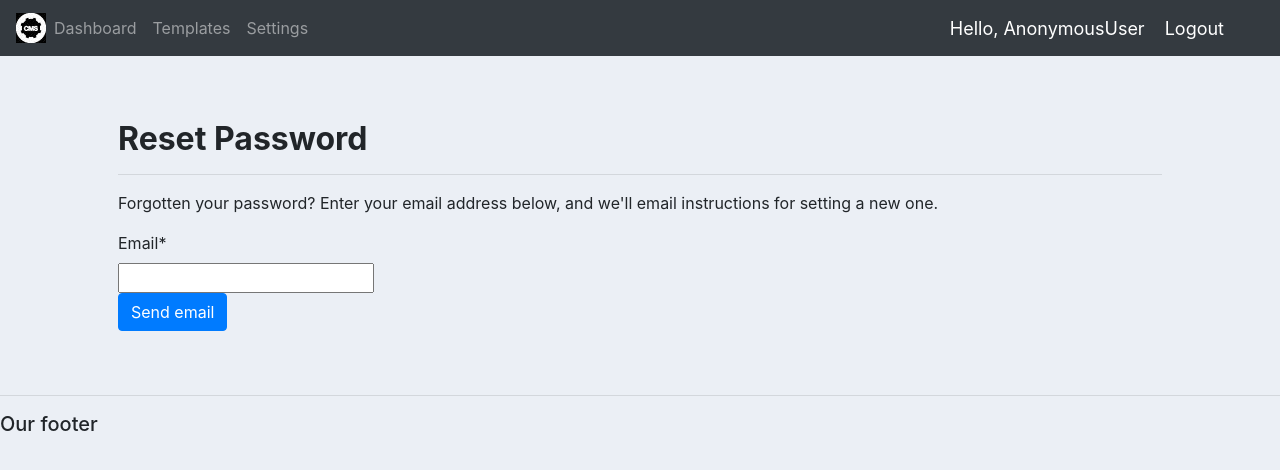
After one commit to wense02/Project, a Django app: page /password_reset/ in a window 1280 px wide. The commit adds this page. Shown: the top 470 px of the page. Run offline with Django 4.2, Linux system fonts and the light colour scheme; some libraries are stand-ins or nearby versions.

Commit message:
Implement the forgot password function for build stage, which will be optimized for production, the forgot password requests the email you signed up into the platform with, then after you have supplied that, a one time url will be provided which you will use and change your password.

```diff
--- a/my_cms/accounts/templates/accounts/login.html
+++ b/my_cms/accounts/templates/accounts/login.html
@@ -106,6 +106,8 @@
 							<div class="d-flex justify-content-center mt-3 login_container">
 				 				<input class="btn login_btn" type="submit" value="Login">
 				   			</div>
+							{% comment %} Forgot Password URL {% endcomment %}
+							   <a href="/password_reset">Forgot password?</a>
 					</form>
 
 				</div>
--- /dev/null
+++ b/my_cms/accounts/templates/accounts/password/password_reset.html
@@ -0,0 +1,20 @@
+{%  extends 'accounts/base.html' %}
+
+
+{% block content %}
+
+	{% load crispy_forms_tags %}
+
+	<!--Reset Password-->
+	<div class="container p-5">
+  	 	<h2 class="font-weight-bold mt-3">Reset Password</h2>
+		<hr>
+		<p>Forgotten your password? Enter your email address below, and we'll email instructions for setting a new one.</p>
+        <form method="POST">
+            {% csrf_token %}
+            {{ password_reset_form|crispy }}
+            <button class="btn btn-primary" type="submit">Send email</button>
+        </form>
+  	</div>
+
+{% endblock %}
--- a/my_cms/accounts/urls.py
+++ b/my_cms/accounts/urls.py
@@ -13,5 +13,6 @@ urlpatterns = [
     path('create_website/', views.createWebsite, name='create_website'),
     path('update_website/<str:pk>', views.updateWebsite, name='update_website'),
     path('delete_website/<str:pk>', views.deleteWebsite, name='delete_website'),
-
+    #password reset Url
+    path('password_reset/', views.password_reset_request, name='password_reset')
 ]
--- a/my_cms/accounts/views.py
+++ b/my_cms/accounts/views.py
@@ -8,6 +8,16 @@ from django.contrib.auth.models import Group
 from .models import *
 from .forms import WebsiteForm, CreateUserForm, CustomerForm
 from .decorators import unauthenticated_user, allowed_users, admin_only
+
+#new imports for reset password
+from django.core.mail import send_mail, BadHeaderError
+from django.contrib.auth.forms import PasswordResetForm
+from django.contrib.auth.models import User
+from django.template.loader import render_to_string
+from django.db.models.query_utils import Q
+from django.utils.http import urlsafe_base64_encode
+from django.contrib.auth.tokens import default_token_generator
+from django.utils.encoding import force_bytes
 
 
 # Create your views here.
@@ -128,3 +138,33 @@ def deleteWebsite(request, pk):
         return redirect('/')
     context = {'item': website}
     return render(request, 'accounts/delete.html', context)
+
+
+#Password reset view
+def password_reset_request(request):
+        if request.method == "POST":
+            password_reset_form = PasswordResetForm(request.POST)
+            if password_reset_form.is_valid():
+                data = password_reset_form.cleaned_data['email']
+                associated_users = User.objects.filter(Q(email=data))
+                if associated_users.exists():
+                    for user in associated_users:
+                        subject = "Password Reset Requested"
+                        email_template_name = "accounts/password/password_reset_email.txt"
+                        c = {
+                            "email":user.email,
+                            'domain':'127.0.0.1:8000',
+					        'site_name': 'Website',
+					        "uid": urlsafe_base64_encode(force_bytes(user.pk)),
+					        "user": user,
+					        'token': default_token_generator.make_token(user),
+					        'protocol': 'http',
+                            }
+                        email = render_to_string(email_template_name, c)
+                        try:
+                            send_mail(subject, email, 'admin@example.com' , [user.email], fail_silently=False)
+                        except BadHeaderError:
+                               return HttpResponse('Invalid header found.')
+                        return redirect ("/password_reset/done/")
+        password_reset_form = PasswordResetForm()
+        return render(request=request, template_name="accounts/password/password_reset.html", context={"password_reset_form":password_reset_form})
--- a/my_cms/my_cms/settings.py
+++ b/my_cms/my_cms/settings.py
@@ -42,7 +42,8 @@ INSTALLED_APPS = [
 
     #3rd party
     'django_extensions',
-    'accounts.apps.AccountsConfig'
+    'accounts.apps.AccountsConfig',
+    'crispy_forms'
 ]
 
 MIDDLEWARE = [
@@ -133,3 +134,6 @@ MEDIA_ROOT = os.path.join(BASE_DIR, 'static/images')
 # https://docs.djangoproject.com/en/4.0/ref/settings/#default-auto-field
 
 DEFAULT_AUTO_FIELD = 'django.db.models.BigAutoField'
+
+#added for email
+EMAIL_BACKEND = 'django.core.mail.backends.console.EmailBackend'
--- a/my_cms/my_cms/urls.py
+++ b/my_cms/my_cms/urls.py
@@ -17,10 +17,15 @@ from django.contrib import admin
 from django.urls import path, include
 from django.conf.urls.static import static
 from django.conf import settings
+from django.contrib.auth import views as auth_views
 
 urlpatterns = [
     path('admin/', admin.site.urls),
     path('', include('accounts.urls')),
+    # path('accounts/', include('django.contrib.auth.urls')),
+    path('password_reset/done/', auth_views.PasswordResetDoneView.as_view(template_name='accounts/password/password_reset_done.html'), name='password_reset_done'),
+    path('reset/<uidb64>/<token>/', auth_views.PasswordResetConfirmView.as_view(template_name="accounts/password/password_reset_confirm.html"), name='password_reset_confirm'),
+    path('reset/done/', auth_views.PasswordResetCompleteView.as_view(template_name='accounts/password/password_reset_complete.html'), name='password_reset_complete'),
 ]
 
 urlpatterns += static(settings.MEDIA_URL, document_root=settings.MEDIA_ROOT)
--- a/requirements.txt
+++ b/requirements.txt
@@ -4,3 +4,4 @@ django-extensions==3.2.0
 python-decouple==3.6
 sqlparse==0.4.2
 tzdata==2022.1
+django-crispy-forms-1.14.0
```
Also changed, not shown: my_cms/accounts/templates/accounts/password/password_reset_complete.html (added, +13 -0 lines), my_cms/accounts/templates/accounts/password/password_reset_confirm.html (added, +19 -0 lines), my_cms/accounts/templates/accounts/password/password_reset_done.html (added, +13 -0 lines), my_cms/accounts/templates/accounts/password/password_reset_email.txt (added, +16 -0 lines), my_cms/static/images/avatar.png (added).
